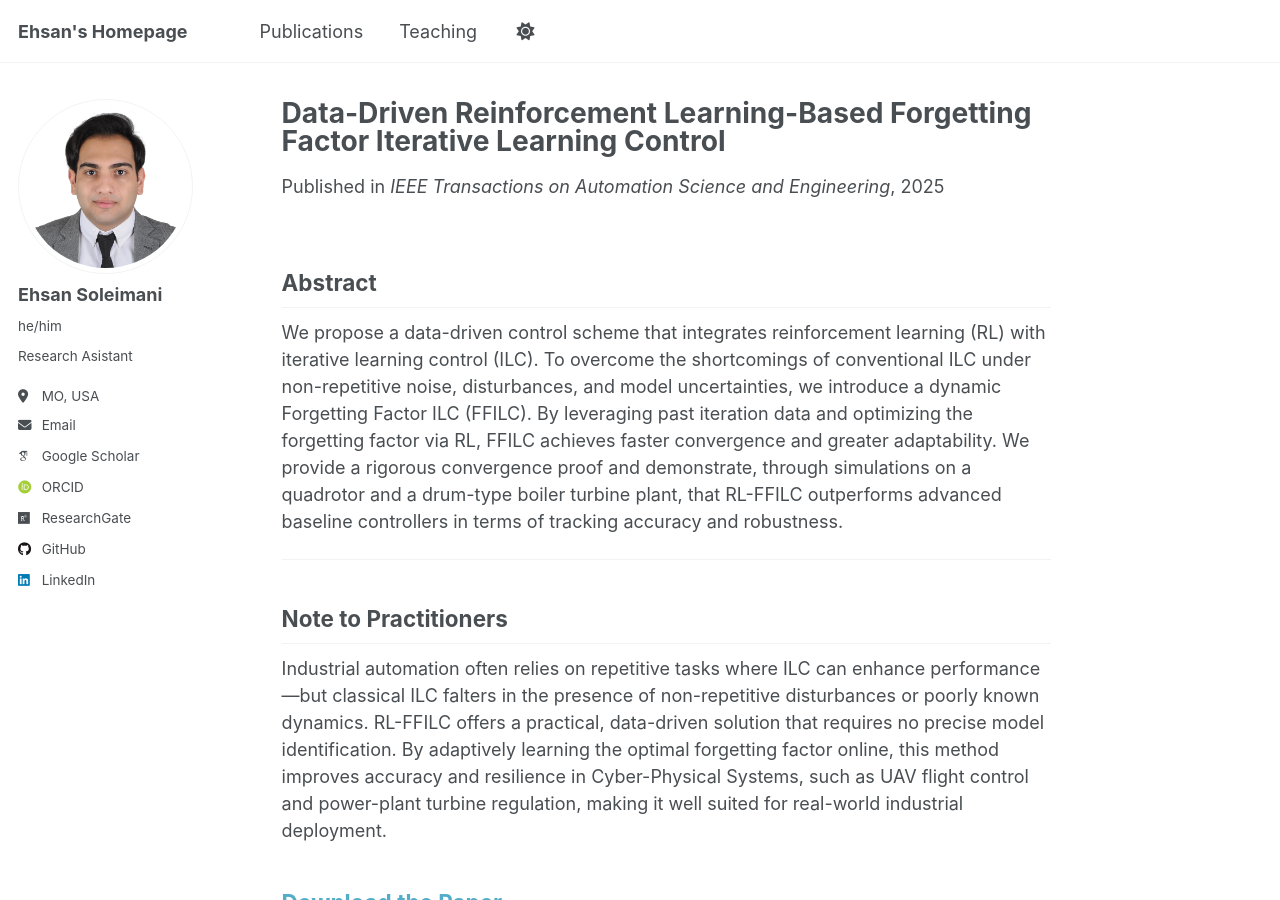
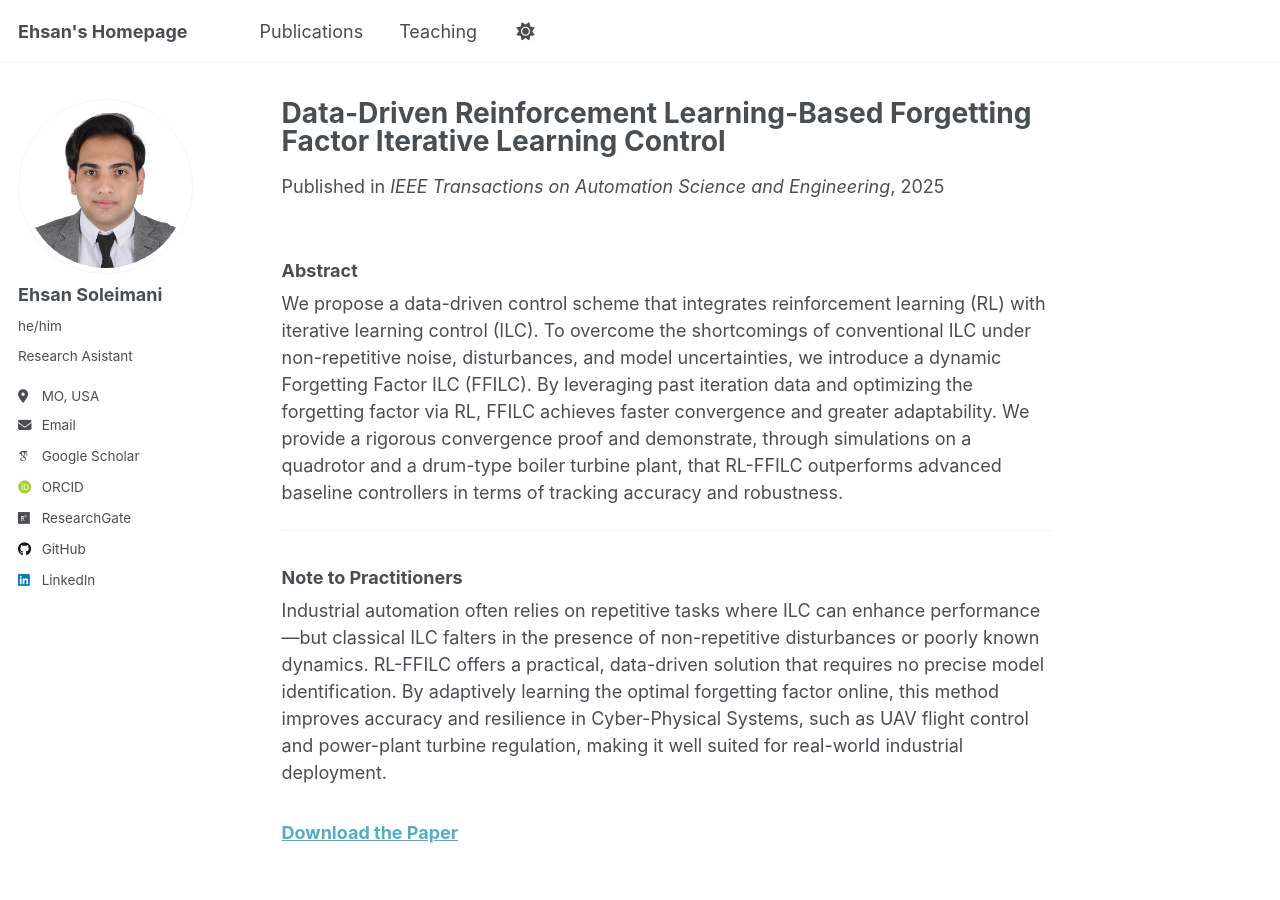
Before and after one commit to EhsanSoleimani1998/EhsanSoleimani1998.github.io, a Jekyll site: the page built from _publications/2025-01-11-data-driven-rl-ff-ilc.md, in a window 1280 px wide and 900 px high. Built offline with Jekyll 4.4.1, drawn with Linux system fonts in a browser that asks for light colours; some web fonts are replaced; a script that is not in the unit is left out.

```diff
--- a/_publications/2025-01-11-data-driven-rl-ff-ilc.md
+++ b/_publications/2025-01-11-data-driven-rl-ff-ilc.md
@@ -13,13 +13,13 @@ citation:
 ---
 
 
-## Abstract
+### Abstract
 We propose a data-driven control scheme that integrates reinforcement learning (RL) with iterative learning control (ILC). To overcome the shortcomings of conventional ILC under non-repetitive noise, disturbances, and model uncertainties, we introduce a dynamic Forgetting Factor ILC (FFILC). By leveraging past iteration data and optimizing the forgetting factor via RL, FFILC achieves faster convergence and greater adaptability. We provide a rigorous convergence proof and demonstrate, through simulations on a quadrotor and a drum-type boiler turbine plant, that RL-FFILC outperforms advanced baseline controllers in terms of tracking accuracy and robustness.
 
 ---
 
-## Note to Practitioners
+### Note to Practitioners
 
 Industrial automation often relies on repetitive tasks where ILC can enhance performance—but classical ILC falters in the presence of non-repetitive disturbances or poorly known dynamics. RL-FFILC offers a practical, data-driven solution that requires no precise model identification. By adaptively learning the optimal forgetting factor online, this method improves accuracy and resilience in Cyber-Physical Systems, such as UAV flight control and power-plant turbine regulation, making it well suited for real-world industrial deployment.
 
-##  [Download the Paper](https://ieeexplore.ieee.org/abstract/document/10879362)
+###  [Download the Paper](https://ieeexplore.ieee.org/abstract/document/10879362)
```
